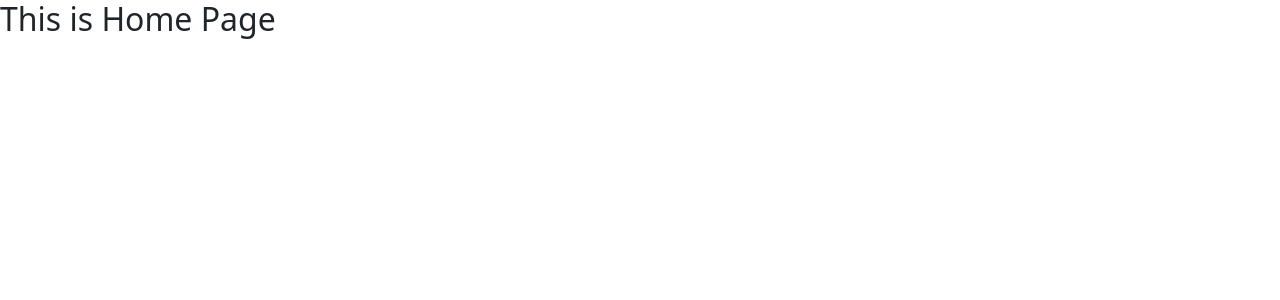
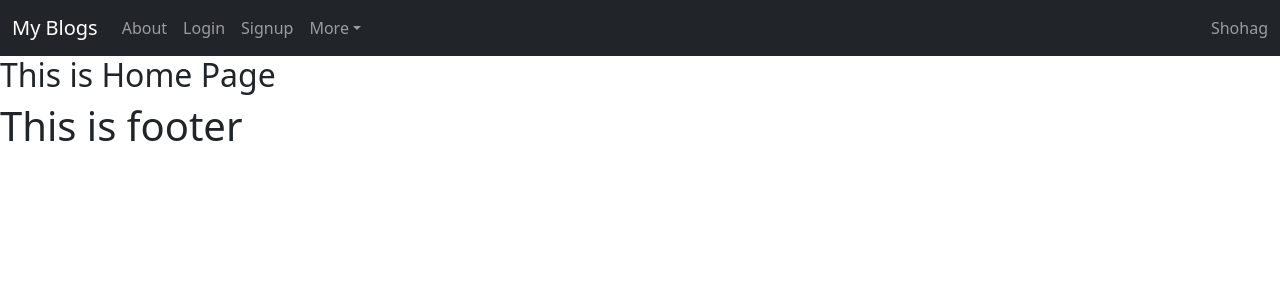
Before and after one commit to sohag-aust/blog-frontend, a React (Create React App) app: page / in a window 1280 px wide. Shown: the top 300 px of the page. Built offline with nearby package versions, Linux system fonts and the light colour scheme.

Commit message:
responsive navbar added with routes

```diff
--- a/src/App.js
+++ b/src/App.js
@@ -1,14 +1,13 @@
 import './App.css';
 
 import 'bootstrap/dist/css/bootstrap.min.css';
-import { Button } from 'reactstrap';
-import Base from './components/Base';
 
 import {BrowserRouter, Routes, Route} from "react-router-dom";
 import Home from './pages/Home';
 import Login from './pages/Login';
 import Signup from './pages/Signup';
 import About from './pages/About';
+import Services from './pages/Services';
 
 function App() {
   return (
@@ -18,6 +17,7 @@ function App() {
         <Route path="/login" element={<Login />} />
         <Route path="/signup" element={<Signup />} />
         <Route path="/about" element={<About />} />
+        <Route path="/services" element={<Services />} />
       </Routes>
     </BrowserRouter>
   );
--- a/src/components/Base.js
+++ b/src/components/Base.js
@@ -1,9 +1,10 @@
 import React from 'react';
+import CustomNavbar from './CustomNavbar';
 
 function Base({title="Welcome to Blog Application", children}) {
     return (
-        <div className="container-fluid">
-            <h1> This is header </h1>
+        <div className="container-fluid p-0 m-0">
+            <CustomNavbar />
 
                 {children}
 
--- /dev/null
+++ b/src/components/CustomNavbar.js
@@ -0,0 +1,81 @@
+import React, { useState } from 'react';
+import {
+    Collapse,
+    Navbar,
+    NavbarToggler,
+    NavbarBrand,
+    Nav,
+    NavItem,
+    NavLink,
+    UncontrolledDropdown,
+    DropdownToggle,
+    DropdownMenu,
+    DropdownItem,
+    NavbarText,
+  } from 'reactstrap';
+
+import { NavLink as ReactLink} from "react-router-dom";
+
+function CustomNavbar() {
+    const [isOpen, setIsOpen] = useState(false);
+
+    const toggle = () => {
+        setIsOpen(prev => !prev);
+    };
+
+    return (
+        <div>
+            <Navbar
+                color="dark"
+                dark
+                expand="md"
+                fixed=""
+            >
+                <NavbarBrand tag={ReactLink} to="/">
+                    My Blogs
+                </NavbarBrand>
+                <NavbarToggler onClick={toggle} />
+
+                <Collapse isOpen={isOpen} navbar>
+
+                <Nav className="me-auto" navbar>
+                    <NavItem>
+                        <NavLink tag={ReactLink} to="/about">
+                            About
+                        </NavLink>
+                    </NavItem>
+
+                    <NavItem>
+                        <NavLink tag={ReactLink} to="/login">
+                            Login
+                        </NavLink>
+                    </NavItem>
+
+                    <NavItem>
+                        <NavLink tag={ReactLink} to="/signup">
+                            Signup
+                        </NavLink>
+                    </NavItem>
+
+                    <UncontrolledDropdown nav inNavbar>
+                    <DropdownToggle nav caret>
+                        More
+                    </DropdownToggle>
+                    <DropdownMenu right>
+                        <DropdownItem tag={ReactLink} to="/services" >
+                            Services
+                        </DropdownItem>
+                        <DropdownItem>Contact US</DropdownItem>
+                        <DropdownItem divider />
+                        <DropdownItem>Youtube</DropdownItem>
+                    </DropdownMenu>
+                    </UncontrolledDropdown>
+                </Nav>
+                <NavbarText>Shohag</NavbarText>
+                </Collapse>
+            </Navbar>
+        </div>
+    )
+}
+
+export default CustomNavbar;
--- a/src/pages/Home.js
+++ b/src/pages/Home.js
@@ -1,10 +1,13 @@
 import React from 'react'
+import Base from '../components/Base';
 
 function Home() {
     return (
-        <div>
-            <h2> This is Home Page </h2>
-        </div>
+        <Base>
+            <div>
+                <h2> This is Home Page </h2>
+            </div>
+        </Base>
     )
 }
 
--- a/src/pages/Login.js
+++ b/src/pages/Login.js
@@ -1,10 +1,13 @@
 import React from 'react'
+import Base from '../components/Base';
 
 function Login() {
     return (
-        <div>
-            <h2> This is Login Page </h2>
-        </div>
+        <Base>
+            <div>
+                <h2> This is Login Page </h2>
+            </div>
+        </Base>
     )
 }
 
--- /dev/null
+++ b/src/pages/Services.js
@@ -0,0 +1,12 @@
+import React from 'react';
+import Base from '../components/Base';
+
+function Services() {
+    return (
+        <Base>
+            <h1> This is services page </h1>
+        </Base>
+    )
+}
+
+export default Services;
--- a/src/pages/Signup.js
+++ b/src/pages/Signup.js
@@ -1,10 +1,13 @@
 import React from 'react'
+import Base from '../components/Base';
 
 function Signup() {
     return (
-        <div>
-            <h2> This is Signup Page </h2>
-        </div>
+        <Base>
+            <div>
+                <h2> This is Signup Page </h2>
+            </div>
+        </Base>
     )
 }
 
```
